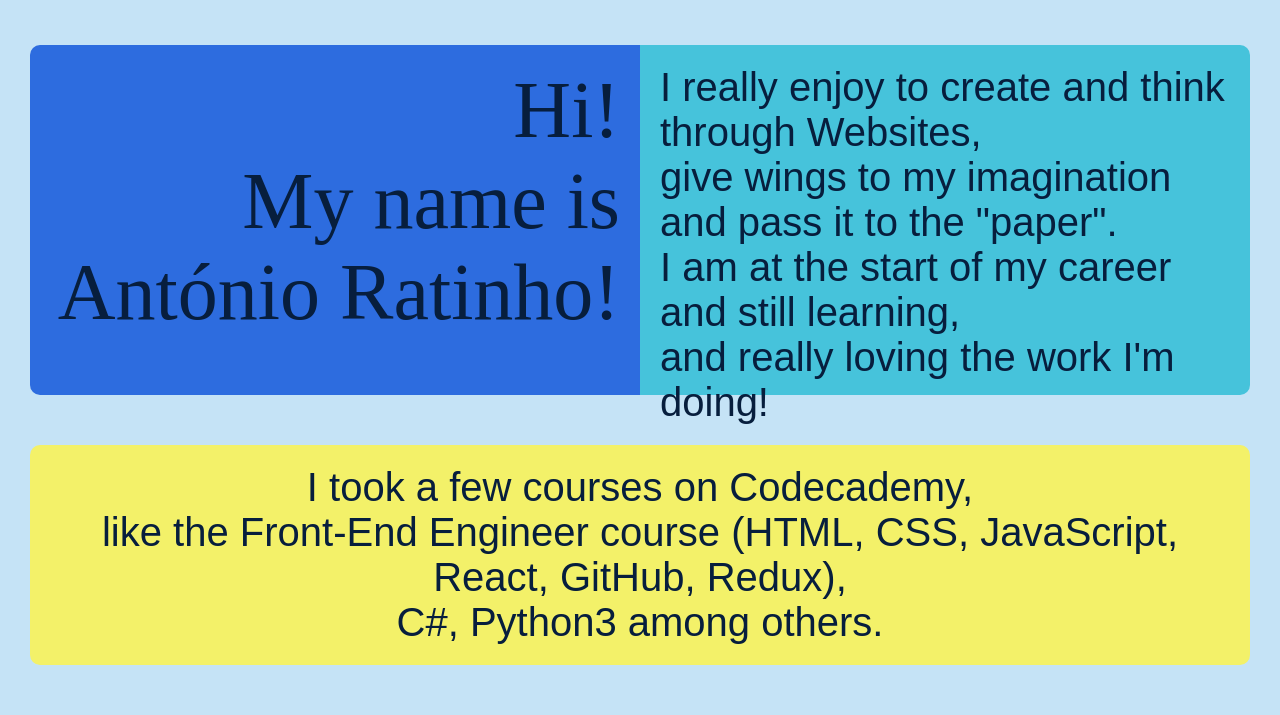
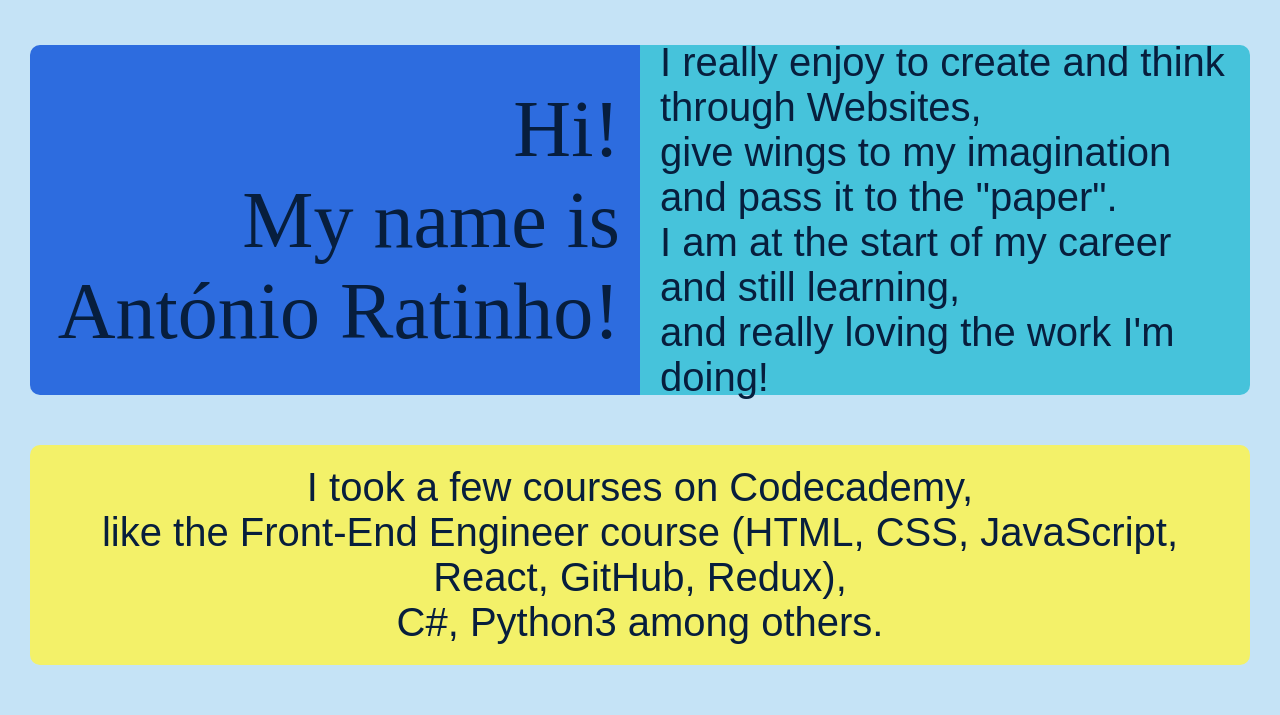
Before and after one commit to Ratinho698/antonioratinho, a plain HTML site: page index.html in a window 1280 px wide. Shown: the part 85-800 px from the top of the page. Drawn offline with Linux system fonts and the light colour scheme.

Commit message:
update css 1.2

```diff
--- a/index.css
+++ b/index.css
@@ -50,6 +50,9 @@ header h1 {
 
 .hello {
     padding: 20px;
+    display: flex;
+    flex-direction: column;
+    justify-content: center;
     width: 50%;
     margin-left: 30px;
     margin-top: 50px;
@@ -63,6 +66,9 @@ header h1 {
 
 .introduction {
     padding: 20px;
+    display: flex;
+    flex-direction: column;
+    justify-content: center;
     width: 50%;
     margin-right: 30px;
     margin-top: 50px;
```
